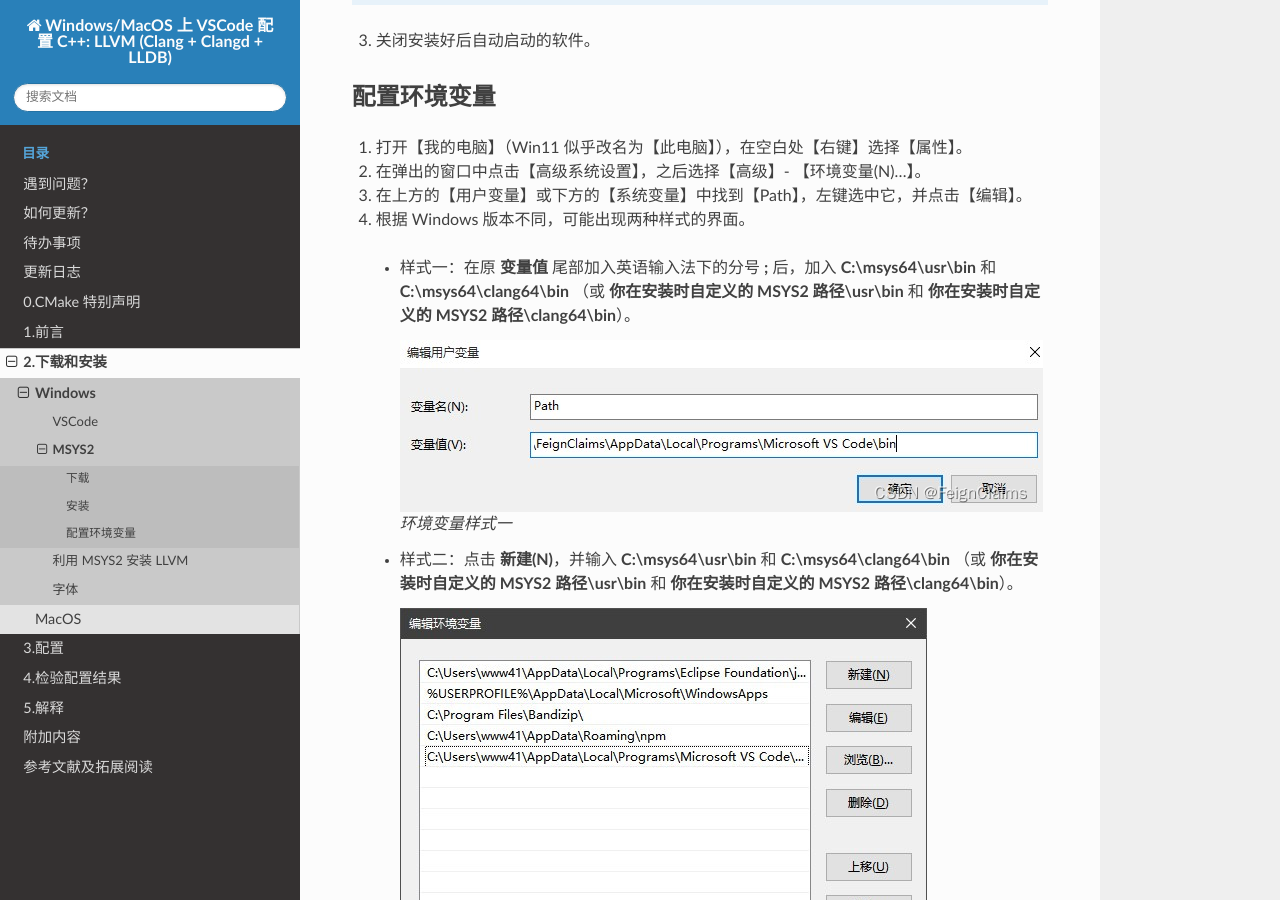
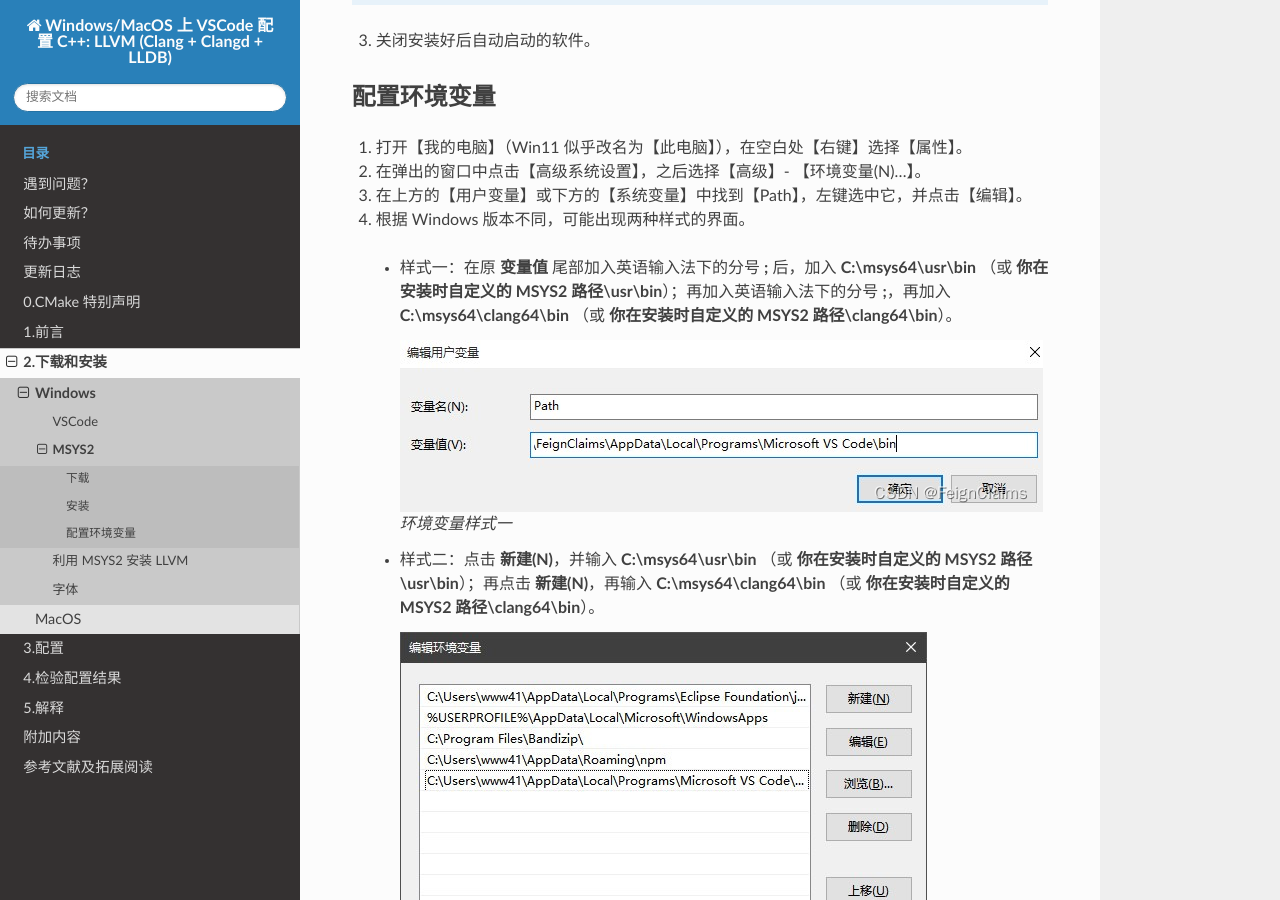
Before and after one commit to FeignClaims/vscode_cpp_starter, a Sphinx documentation site: the page built from docs/source/download_and_install/windows/msys2.rst, in a window 1280 px wide and 900 px high, scrolled down 1376 px. Built offline with Sphinx 7.4.7 and the Read the Docs theme 2.0.0, drawn with Linux system fonts in a browser that asks for light colours.

Commit message:
明确添加环境变量的说明

```diff
--- a/docs/source/download_and_install/windows/msys2.rst
+++ b/docs/source/download_and_install/windows/msys2.rst
@@ -43,13 +43,13 @@ MSYS2
 
 4. 根据 Windows 版本不同，可能出现两种样式的界面。
 
-  - 样式一：在原 **变量值** 尾部加入英语输入法下的分号 **;** 后，加入 **C:\\msys64\\usr\\bin** 和 **C:\\msys64\\clang64\\bin** （或 **你在安装时自定义的 MSYS2 路径\\usr\\bin** 和 **你在安装时自定义的 MSYS2 路径\\clang64\\bin**）。
+  - 样式一：在原 **变量值** 尾部加入英语输入法下的分号 **;** 后，加入 **C:\\msys64\\usr\\bin** （或 **你在安装时自定义的 MSYS2 路径\\usr\\bin**）；再加入英语输入法下的分号 **;**，再加入 **C:\\msys64\\clang64\\bin** （或 **你在安装时自定义的 MSYS2 路径\\clang64\\bin**）。
 
     .. figure:: /_img/环境变量样式一.png
 
       环境变量样式一
 
-  - 样式二：点击 **新建(N)**，并输入 **C:\\msys64\\usr\\bin** 和 **C:\\msys64\\clang64\\bin** （或 **你在安装时自定义的 MSYS2 路径\\usr\\bin** 和 **你在安装时自定义的 MSYS2 路径\\clang64\\bin**）。
+  - 样式二：点击 **新建(N)**，并输入 **C:\\msys64\\usr\\bin** （或 **你在安装时自定义的 MSYS2 路径\\usr\\bin**）；再点击 **新建(N)**，再输入 **C:\\msys64\\clang64\\bin** （或 **你在安装时自定义的 MSYS2 路径\\clang64\\bin**）。
 
     .. figure:: /_img/环境变量样式二.png
 
```
